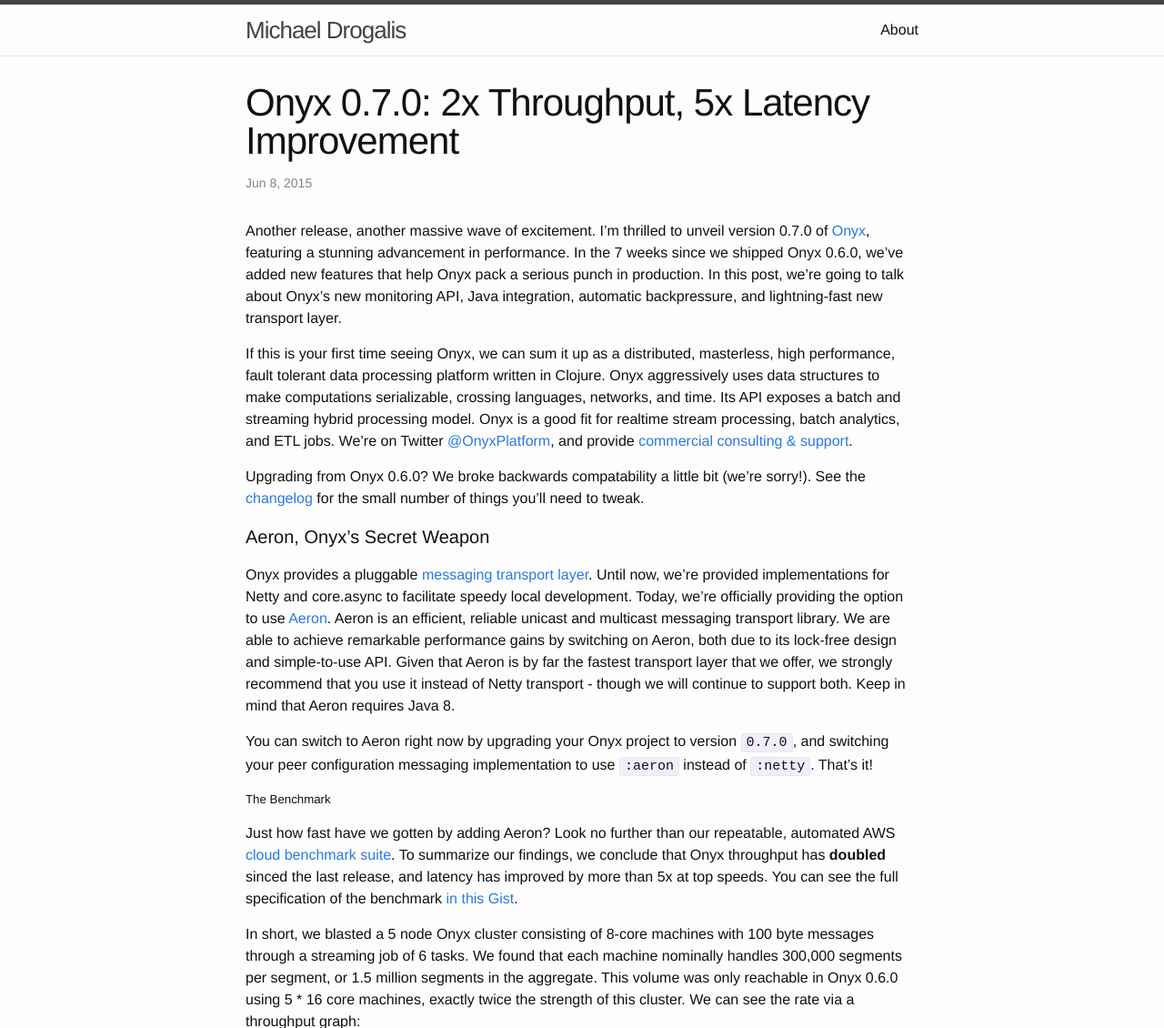
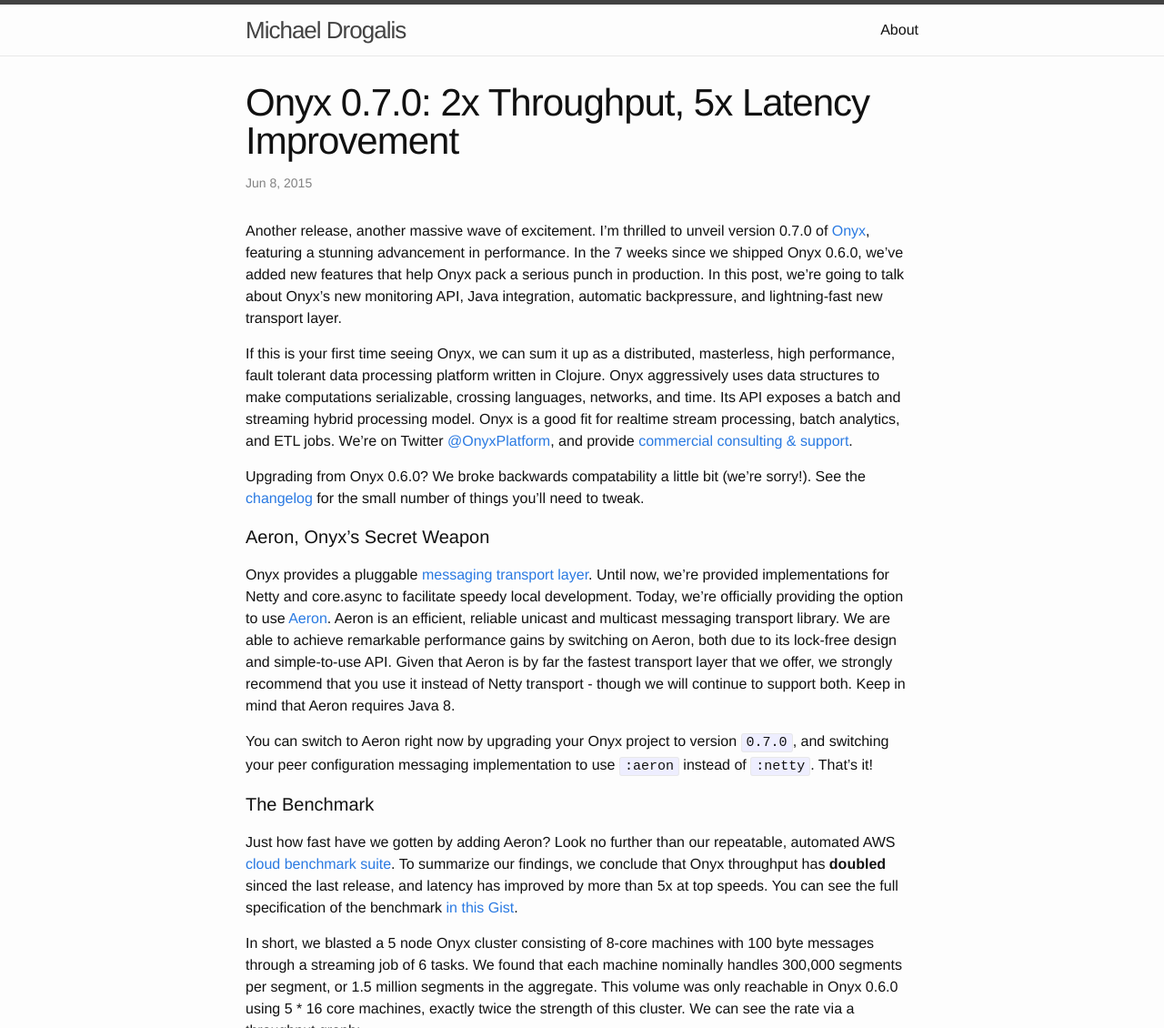
Before and after one commit to podviaznikov/MichaelDrogalis.github.io, a Jekyll site: the page built from _posts/2015-08-04-Onyx-0.7.0.md, in a window 1280 px wide. Shown: the top 1130 px of the page at 91% size. Built offline with Jekyll 4.4.1, drawn with Linux system fonts in a browser that asks for light colours; Markdown is read by kramdown in place of the engine named in the settings; grey boxes are pictures that could not be loaded.

Commit message:
Fix markdown.

```diff
--- a/_posts/2015-08-04-Onyx-0.7.0.md
+++ b/_posts/2015-08-04-Onyx-0.7.0.md
@@ -17,7 +17,7 @@ Onyx provides a pluggable [messaging transport layer](https://github.com/onyx-pl
 
 You can switch to Aeron right now by upgrading your Onyx project to version `0.7.0`, and switching your peer configuration messaging implementation to use `:aeron` instead of `:netty`. That's it!
 
-##### The Benchmark
+#### The Benchmark
 
 Just how fast have we gotten by adding Aeron? Look no further than our repeatable, automated AWS [cloud benchmark suite](https://github.com/onyx-platform/onyx-benchmark). To summarize our findings, we conclude that Onyx throughput has **doubled** sinced the last release, and latency has improved by more than 5x at top speeds. You can see the full specification of the benchmark [in this Gist](https://gist.github.com/MichaelDrogalis/5faf1c41859fc02695d7).
 
```
